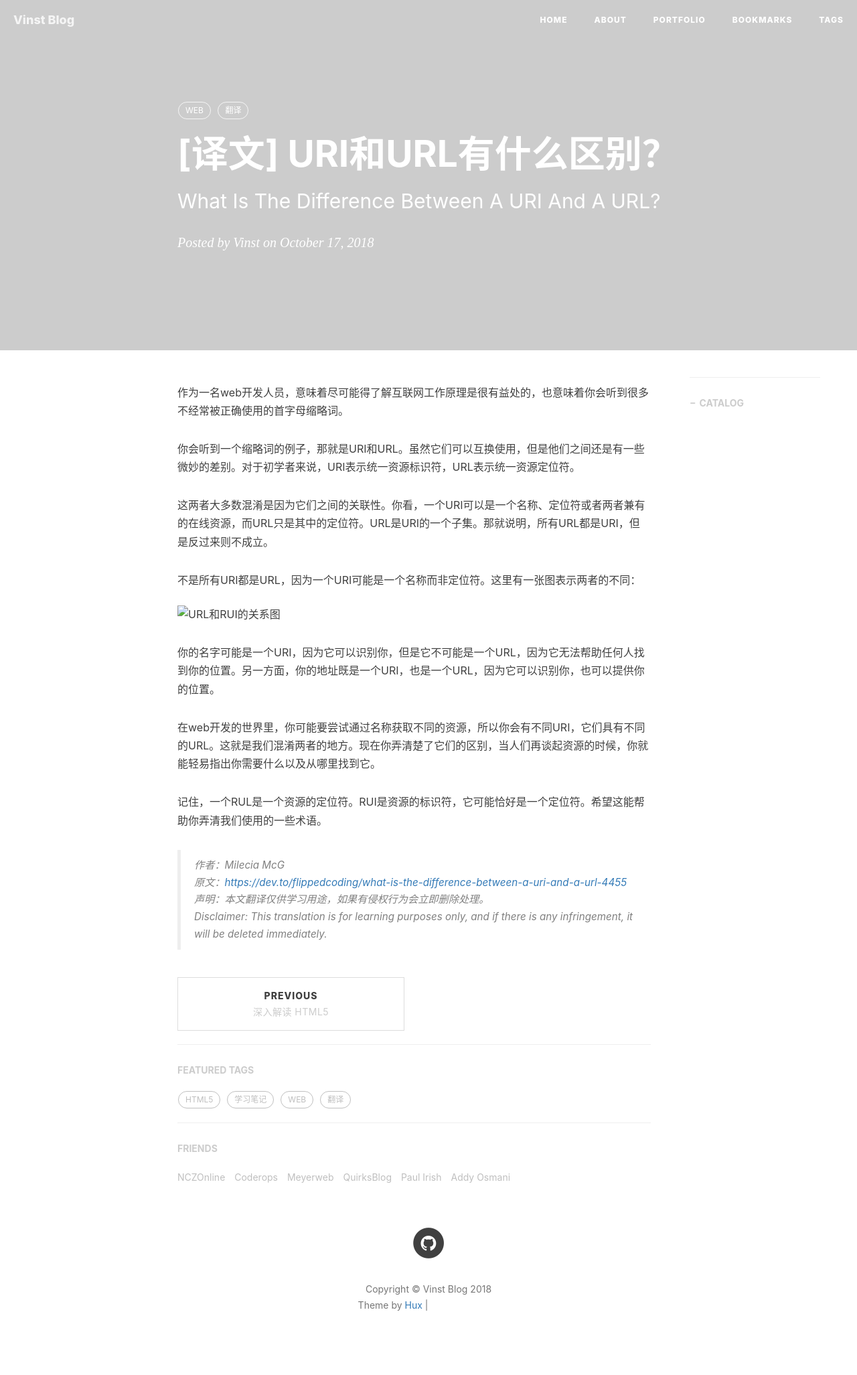
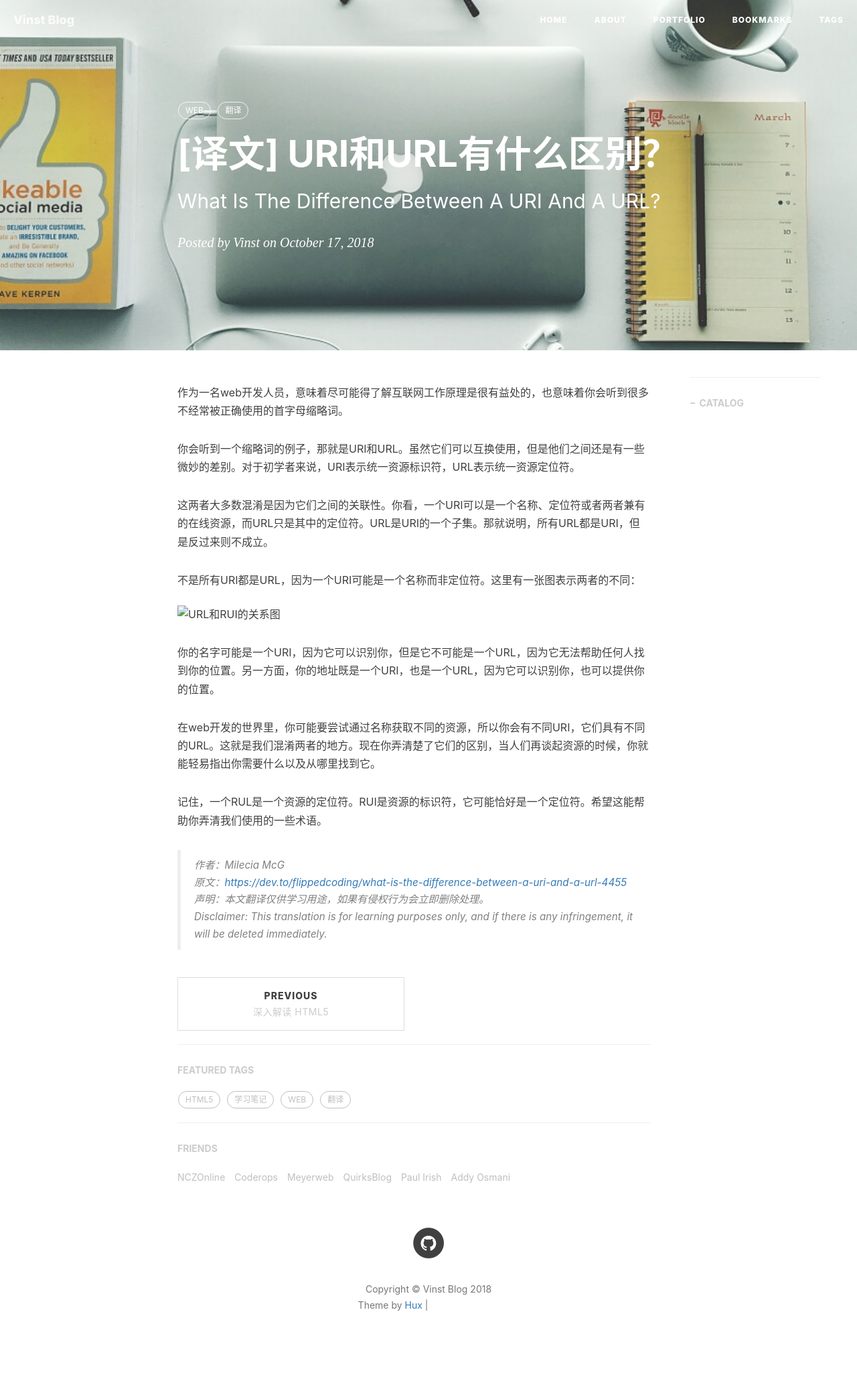
Before and after one commit to gnawiauhs/gnawiauhs.github.io, a Jekyll site: the page built from _posts/2018-10-17-difference-between-uri-and-url.md, in a window 1280 px wide. Shown: the whole page at 67% size. Built offline with Jekyll 4.4.1, drawn with Linux system fonts in a browser that asks for light colours; nearby versions of some CDN libraries; comment, search, counter and statistics services are not loaded; grey boxes are pictures that could not be loaded.

Commit message:
更新图片路径

```diff
--- a/_posts/2018-10-17-difference-between-uri-and-url.md
+++ b/_posts/2018-10-17-difference-between-uri-and-url.md
@@ -4,7 +4,7 @@ title:      "[译文] URI和URL有什么区别？"
 subtitle:   "What Is The Difference Between A URI And A URL?"
 date:       2018-10-17 14:17:00
 author:     "Vinst"
-header-img: "img/post-head/20171017post/url_uri_head.jpg"
+header-img: "img/post-head/20181017post/url_uri_head.jpg"
 catalog:    true
 tags:
 
@@ -19,7 +19,7 @@ tags:
 这两者大多数混淆是因为它们之间的关联性。你看，一个URI可以是一个名称、定位符或者两者兼有的在线资源，而URL只是其中的定位符。URL是URI的一个子集。那就说明，所有URL都是URI，但是反过来则不成立。
 
 不是所有URI都是URL，因为一个URI可能是一个名称而非定位符。这里有一张图表示两者的不同：
-![URL和RUI的关系图](img/post-head/20171017post/j4bka41nypm4do1f3e5b.jpg)
+![URL和RUI的关系图](img/post-head/20181017post/j4bka41nypm4do1f3e5b.jpg)
 
 你的名字可能是一个URI，因为它可以识别你，但是它不可能是一个URL，因为它无法帮助任何人找到你的位置。另一方面，你的地址既是一个URI，也是一个URL，因为它可以识别你，也可以提供你的位置。
 
```
